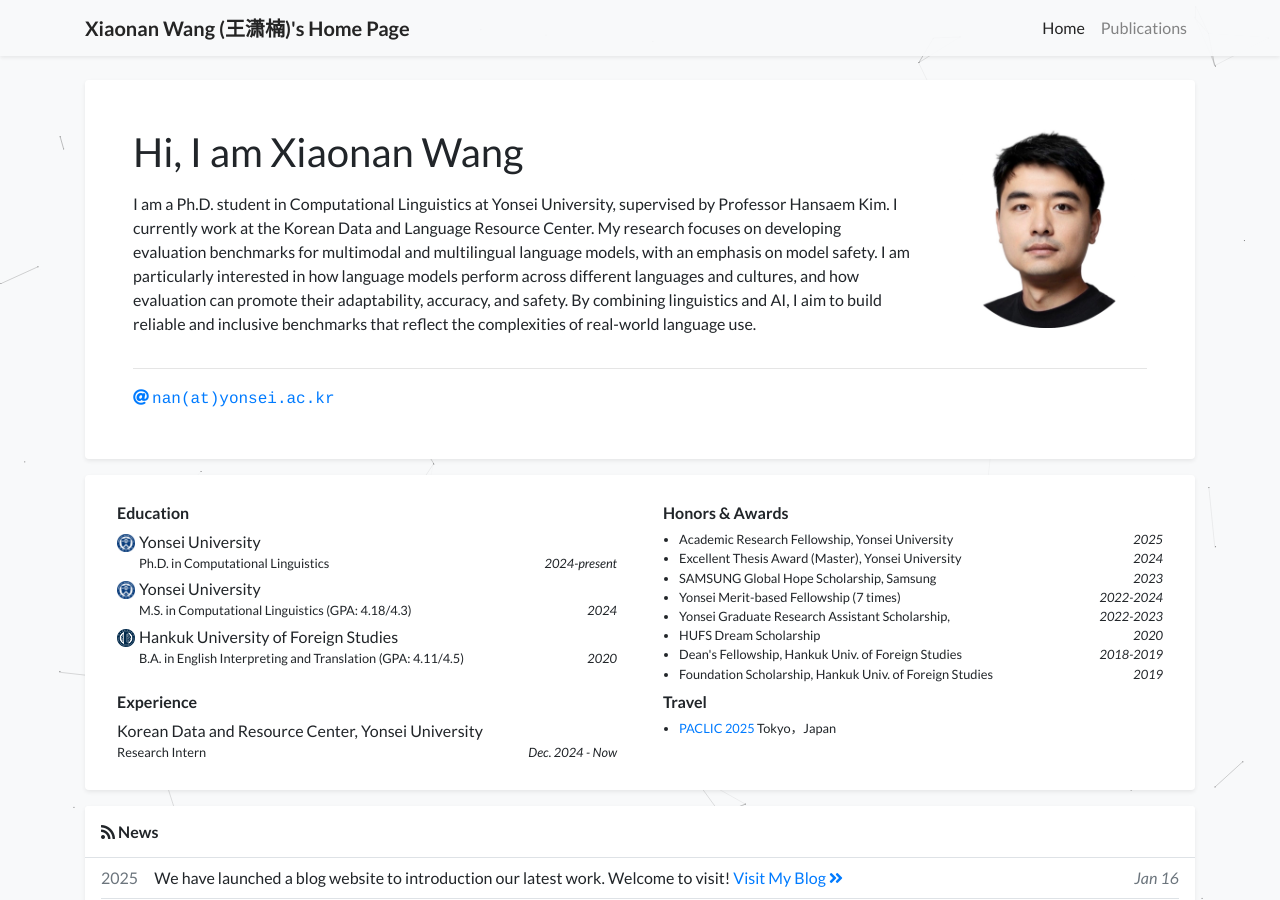
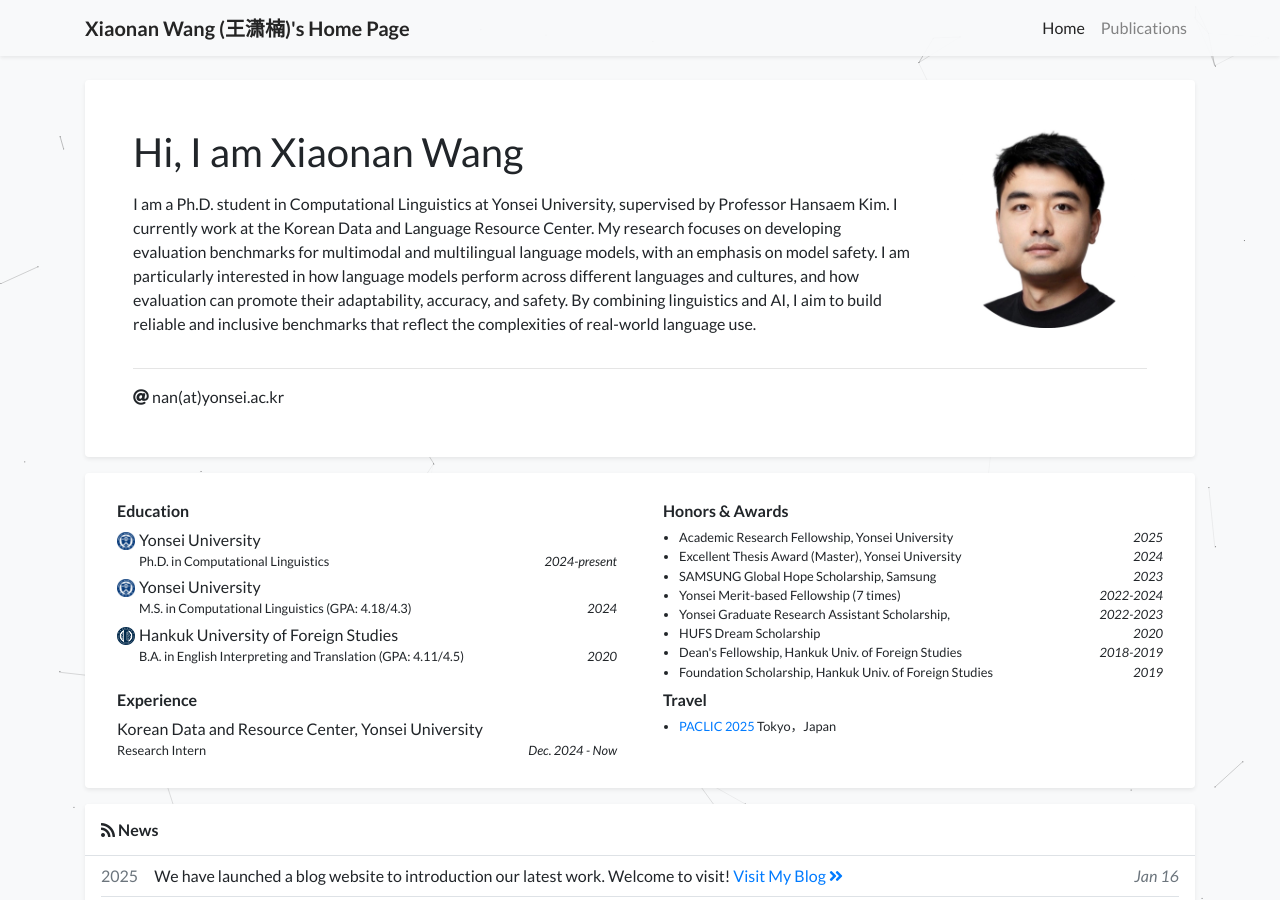
Before and after one commit to wangxiaonan-git/wangxiaonan-git.github.io, a Jekyll site: the page built from index.html, in a window 1280 px wide and 900 px high. Built offline with Jekyll 4.4.1, drawn with Linux system fonts in a browser that asks for light colours; a style sheet for code colours, icons or effects is not loaded.

Commit message:
Update profile_card.html

```diff
--- a/_includes/widgets/profile_card.html
+++ b/_includes/widgets/profile_card.html
@@ -37,8 +37,8 @@
                 <hr />
                 <div class="row">
                     <div class="col">
-                        <a class="pr-3 no-break" href="mailto:{{ site.data.profile.email | encode_email }}">
-                            <i class="fas fa-at"></i> <span class="email-text">{{ site.data.profile.email | replace: "@", "(at)" }}</span>
+                        <a class="pr-3 no-break text-profile-bio text-reset" href="mailto:{{ site.data.profile.email | encode_email }}" style="text-decoration: none;">
+                            <i class="fas fa-at"></i>  <span>{{ site.data.profile.email | replace: "@", "(at)" }}</span>
                         </a>
 
                         {% if site.data.profile.gscholar %}
```
